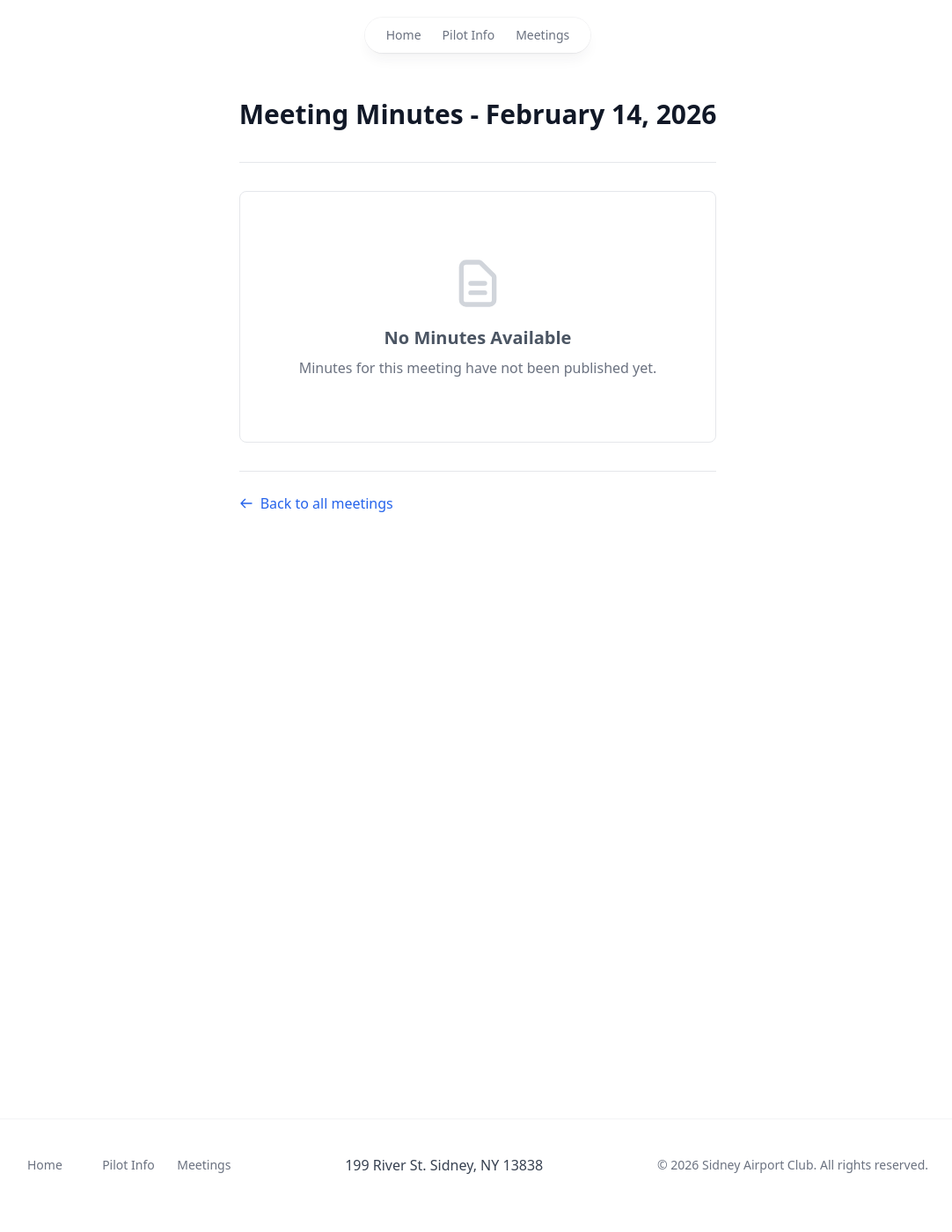
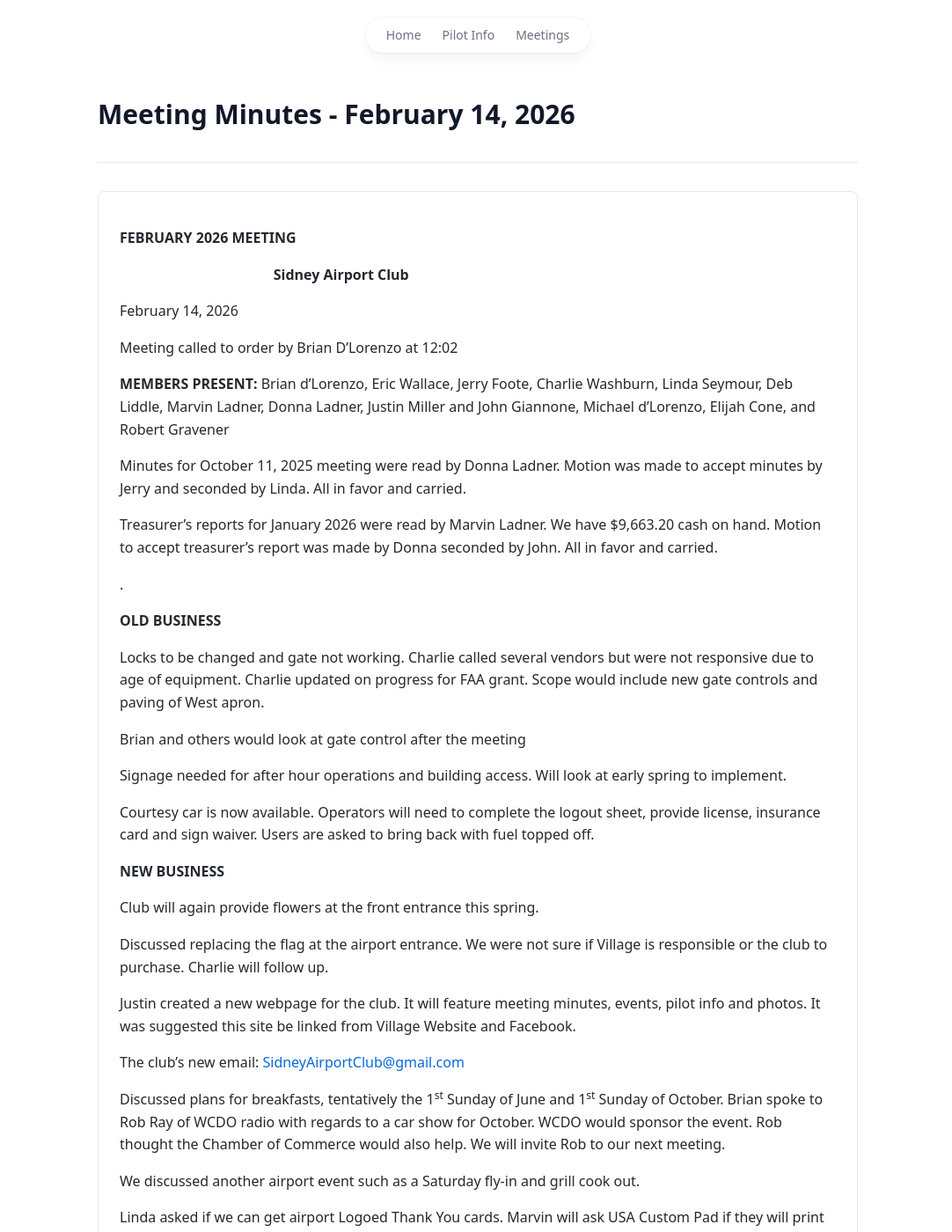
Before and after one commit to jmilljr24/sidney-airport-club, a Jekyll site: the page built from _meetings/2026-02-14.md, in a window 1280 px wide and 1400 px high. Shown: the whole window at 88% size, without its empty margins (97-1179 px from the left). Built offline with Jekyll 4.4.1, drawn with Linux system fonts in a browser that asks for light colours; some of the changed text lies outside the part shown.

Commit message:
Add new converted minutes and meeting files

```diff
--- /dev/null
+++ b/_includes/minutes/2026-02-14.md
@@ -0,0 +1,88 @@
+**FEBRUARY 2026 MEETING**
+
+**                                          Sidney Airport Club**
+
+February 14, 2026
+
+Meeting called to order by Brian D’Lorenzo at 12:02
+
+**MEMBERS PRESENT:** Brian d’Lorenzo, Eric Wallace, Jerry Foote, Charlie
+Washburn, Linda Seymour, Deb Liddle, Marvin Ladner, Donna Ladner, Justin
+Miller and John Giannone, Michael d’Lorenzo, Elijah Cone, and Robert
+Gravener
+
+Minutes for October 11, 2025 meeting were read by Donna Ladner. Motion
+was made to accept minutes by Jerry and seconded by Linda. All in favor
+and carried.
+
+Treasurer’s reports for January 2026 were read by Marvin Ladner. We have
+\$9,663.20 cash on hand. Motion to accept treasurer’s report was made by
+Donna seconded by John. All in favor and carried.
+
+.
+
+**OLD BUSINESS**
+
+Locks to be changed and gate not working. Charlie called several vendors
+but were not responsive due to age of equipment. Charlie updated on
+progress for FAA grant. Scope would include new gate controls and paving
+of West apron.
+
+Brian and others would look at gate control after the meeting
+
+Signage needed for after hour operations and building access. Will look
+at early spring to implement.
+
+Courtesy car is now available. Operators will need to complete the
+logout sheet, provide license, insurance card and sign waiver. Users are
+asked to bring back with fuel topped off.
+
+**NEW BUSINESS**
+
+Club will again provide flowers at the front entrance this spring.
+
+Discussed replacing the flag at the airport entrance. We were not sure
+if Village is responsible or the club to purchase. Charlie will follow
+up.
+
+Justin created a new webpage for the club. It will feature meeting
+minutes, events, pilot info and photos. It was suggested this site be
+linked from Village Website and Facebook.
+
+The club’s new email: <SidneyAirportClub@gmail.com>
+
+Discussed plans for breakfasts, tentatively the 1<sup>st</sup> Sunday of
+June and 1<sup>st</sup> Sunday of October. Brian spoke to Rob Ray of
+WCDO radio with regards to a car show for October. WCDO would sponsor
+the event. Rob thought the Chamber of Commerce would also help. We will
+invite Rob to our next meeting.
+
+We discussed another airport event such as a Saturday fly-in and grill
+cook out.
+
+Linda asked if we can get airport Logoed Thank You cards. Marvin will
+ask USA Custom Pad if they will print some for us. Brian will provide
+artwork.
+
+Discussed need for speakers at our meetings.
+
+Marvin and Jerry are now signatures on the account. Bob Basile has been
+removed at his request.
+
+A motioned was made to purchase 5 additional new tables by Donna,
+seconded by Eric. All in favor and carried.
+
+Deb suggested club shirts for everyone. Linda will research it as well
+as hats. A couple local vendors were suggested.
+
+Charlie asked if table could be stored differently to save floor space
+in garage.
+
+Deb will bring flyers to career day at Delphi Middle School March
+25<sup>th</sup>.
+
+Motion to adjourn.
+
+Respectfully submitted,
+
+Donna Ladner, Secretary
--- a/_meetings/2026-02-14.md
+++ b/_meetings/2026-02-14.md
@@ -1,3 +1,4 @@
 ---
 date: 2026-02-14
+minutes_include: /minutes/2026-02-14.md
 ---
```
